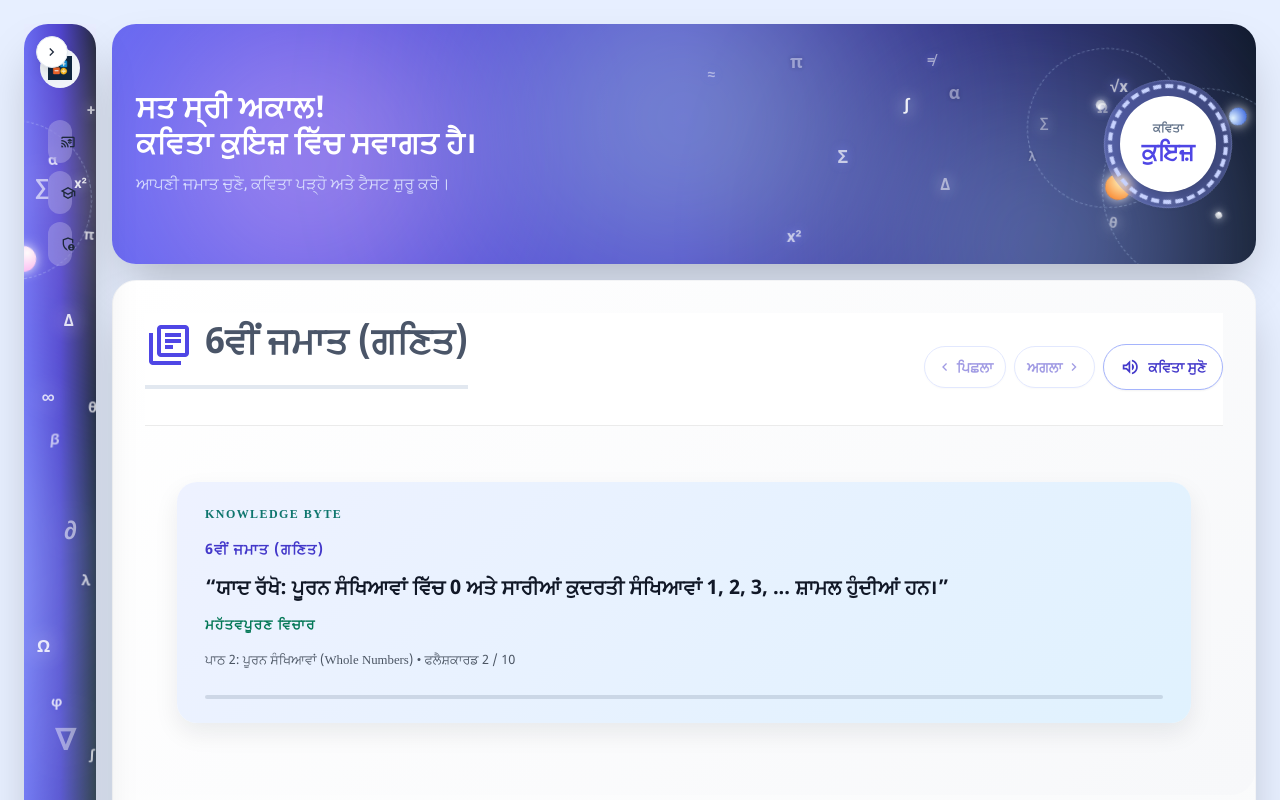
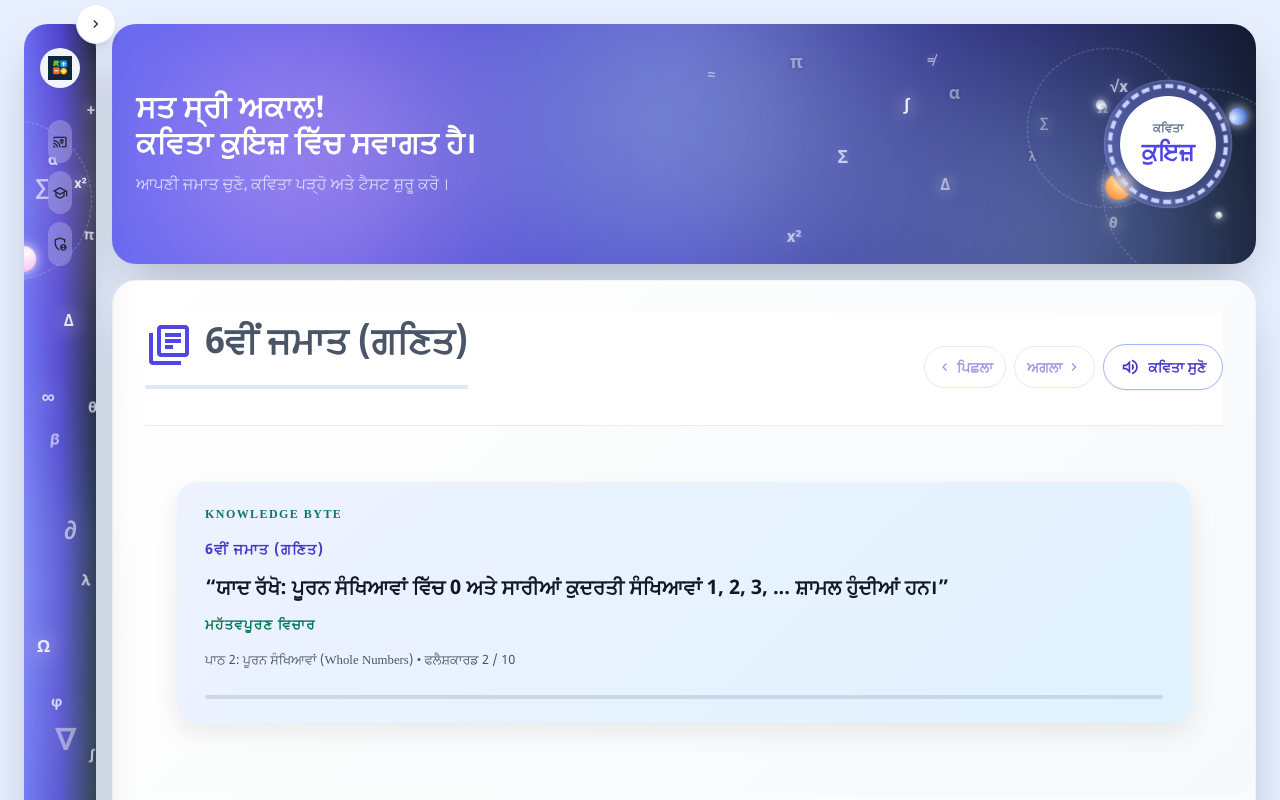
Before and after one commit to Jatish-Khanna/courses, a plain HTML site: page index.html in a window 1280 px wide. Both pictures are taken after a click on the button "chevron_left". Shown: the top 800 px of the page. Drawn offline with nearby package versions, Linux system fonts and the light colour scheme; a web font is replaced by a local one.

Commit message:
styles update

```diff
--- a/index.html
+++ b/index.html
@@ -74,7 +74,7 @@
             space-y-6 lg:space-y-0 transition-all duration-300 ease-in-out relative overflow-hidden
             bg-gradient-to-r from-indigo-500 via-indigo-700 to-slate-900 text-white">
 
-      <button id="app-sidebar-toggle" class="absolute top-3 left-3 flex items-center justify-center w-8 h-8 rounded-full border border-slate-200
+      <button id="app-sidebar-toggle" class="absolute flex items-center justify-center w-8 h-8 rounded-full border border-slate-200
                    hover:bg-slate-50 text-slate-500 bg-white shadow-lg z-50">
         <span class="material-symbols-outlined text-base">chevron_left</span>
       </button>
@@ -152,7 +152,7 @@
           </div>
 
           <!-- Left nav menu (visual only for now) -->
-          <nav class="mt-2 space-y-1 text-sm font-medium sidebar-surface">
+          <nav class="mt-2 space-y-1 text-sm font-medium sidebar-surface relative">
             <ul class="space-y-2">
               <!-- Live Quiz -->
               <li class="relative">
--- a/styles.css
+++ b/styles.css
@@ -1287,3 +1287,43 @@ body {
     left: 12%;
     animation: mathFlare 28s ease-in-out infinite;
 }
+/* Default position – centered vertically over the top-right padding of sidebar */
+#app-sidebar-toggle {
+    position: absolute;
+    top: 0;
+    right: 0;
+    /* Move the center of the circle to the corner */
+    transform: translate(50%, -50%);
+    z-index: 100;
+}
+
+/* Optional: same position when collapsed, just slightly bigger if you like */
+#app-sidebar.app-sidebar-collapsed #app-sidebar-toggle {
+    top: 0;
+    right: 0;
+    transform: translate(50%, -50%);
+    width: 2.5rem;
+    height: 2.5rem;
+}
+/* When sidebar is collapsed, center icons properly in menu buttons */
+#app-sidebar.app-sidebar-collapsed .sidebar-menu-button {
+    display: flex;
+    justify-content: center !important;   /* force perfect centering */
+    align-items: center;
+    padding-left: 0 !important;           /* remove text padding */
+    padding-right: 0 !important;
+    gap: 0 !important;                    /* remove any spacing */
+}
+
+/* Ensure icon inside button is perfectly centered */
+#app-sidebar.app-sidebar-collapsed .sidebar-menu-button span:first-child {
+    display: flex;
+    justify-content: center;
+    align-items: center;
+    width: 100%;
+}
+
+/* Remove any leftover arrow/icon spacing */
+#app-sidebar.app-sidebar-collapsed .sidebar-menu-button .material-symbols-outlined {
+    margin: 0 auto !important;            /* removes offset */
+}
```
